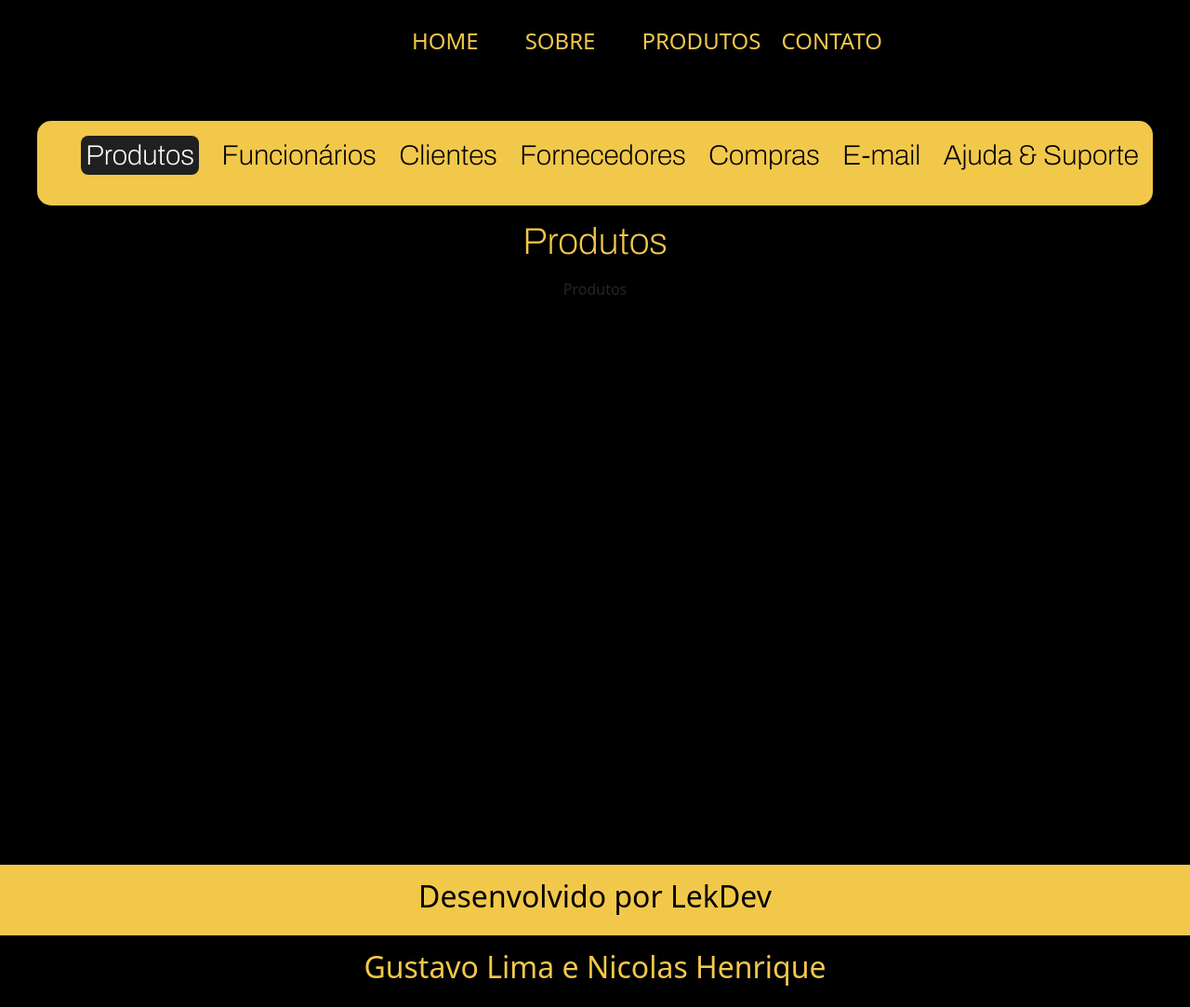
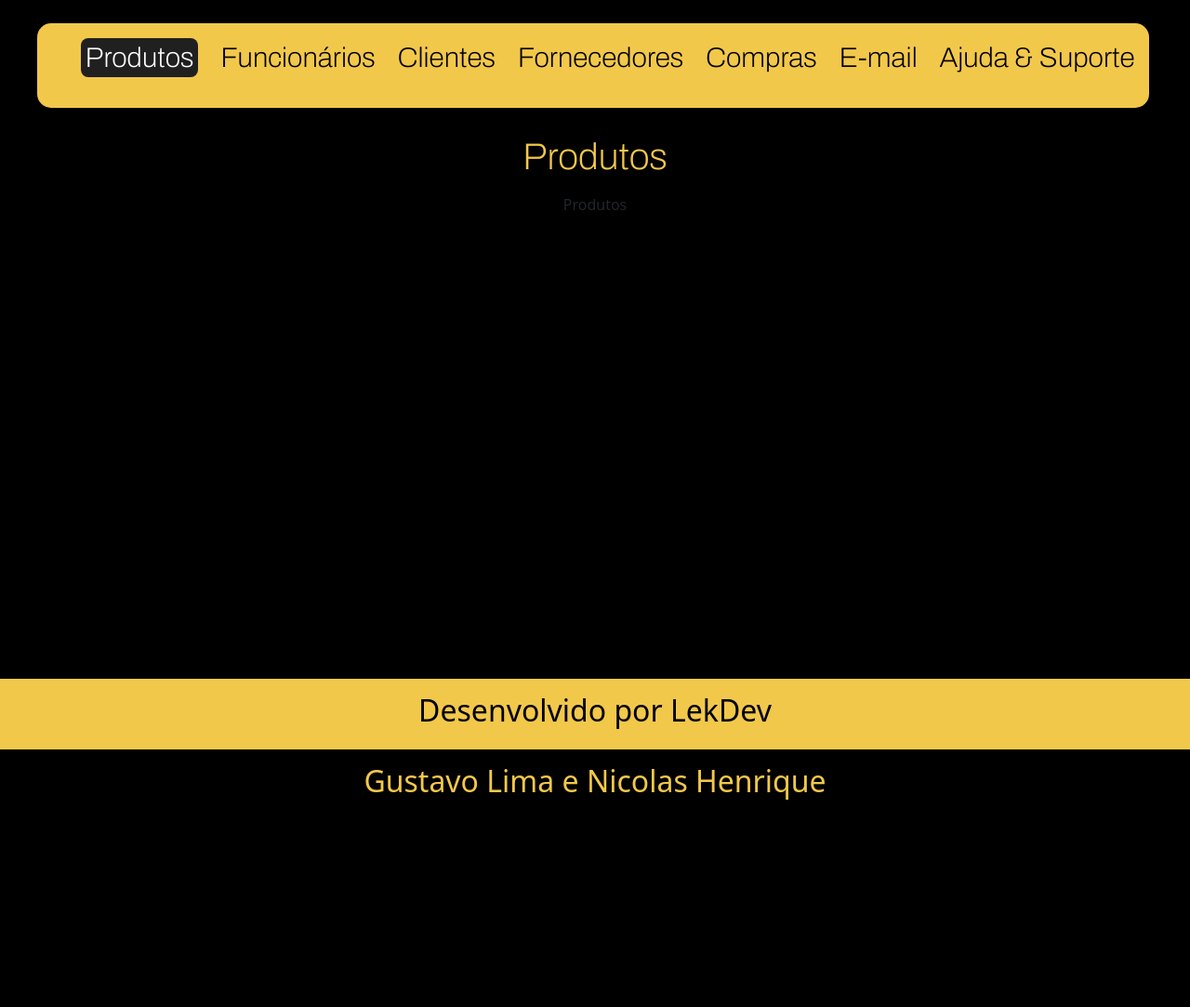
Before and after one commit to nclhenri/adegaIntegrador, a PHP site: page /admin/index.php in a window 1280 px wide; the page is wider, and only the part inside the window is pictured. Shown: that part at 93% size. After the commit the page ends 860 px from the top of that part, so only its background shows below. Run offline with PHP 8.4, Linux system fonts and the light colour scheme.

Commit message:
alterações

```diff
--- a/admin/class/usuarios.php
+++ b/admin/class/usuarios.php
@@ -31,4 +31,3 @@ class UsuarioClass
         return $lista;
     }
 }
-?>
--- a/admin/index.php
+++ b/admin/index.php
@@ -25,36 +25,19 @@ $paginaAtual = @$_GET['p'];
                     <img class=" wow animate__animated animate__fadeInUp" src="../img/logo.png" alt="">
                 </div>
 
-                <button class="abrirMenu"></button>
-                <nav class="menu">
+                <div class="navegacao">
+                    <ul>
 
-
-                    <button class="fecharMenu"></button>
-
-                    <ul>
-                        <li>
-                            <a href="home.php">Home</a>
-                        </li>
-                        <li>
-                            <a href="sobre.php">Sobre</a>
-                        </li>
-                        <div>
-                            <li class="subMenu"><a href="produto.php?p=Cervejas" class="PRT">Produtos</a>
-                                <ul>
-                                    <li><a href="produto.php?p=Gelos">Gelos</a></li>
-                                    <li><a href="produto.php?p=Sucos">Sucos</a></li>
-                                    <li><a href="produto.php?p=Vinhos">Vinhos</a></li>
-                                    <li><a href="produto.php?p=Alcoólicas">Alcoólicas</a></li>
-                                    <li><a href="produto.php?p=Cervejas">Cervejas</a></li>
-                                    <li><a href="produto.php?p=Energéticos">Energéticos</a></li>
+                        <li><a href="index.php?p=produtos" class="<?php echo (($paginaAtual == 'produtos') || ($paginaAtual == '')) ? 'menuAtivo' : '' ?>">Produtos</a></li>
+                        <li><a href="index.php?p=funcionarios" class="<?php echo ($paginaAtual == 'funcionarios') ? 'menuAtivo' : '' ?>">Funcionários</a></li>
+                        <li><a href="index.php?p=clientes" class="<?php echo ($paginaAtual == 'clientes') ? 'menuAtivo' : '' ?>">Clientes</a></li>
+                        <li><a href="index.php?p=fornecedores" class="<?php echo ($paginaAtual == 'fornecedores') ? 'menuAtivo' : '' ?>">Fornecedores</a></li>
+                        <li><a href="index.php?p=compras" class="<?php echo ($paginaAtual == 'compras') ? 'menuAtivo' : '' ?>">Compras</a></li>
+                        <li><a href="index.php?p=email" class="<?php echo ($paginaAtual == 'email') ? 'menuAtivo' : '' ?>">E-mail</a></li>
+                        <li><a href="index.php?p=ajuda" class="<?php echo ($paginaAtual == 'ajuda') ? 'menuAtivo' : '' ?>">Ajuda & Suporte</a></li>
                     </ul>
-                            </li>
                 </div>
 
-                        <li>
-                            <a href="contato.php">Contato</a>
-                        </li>
-                    </ul>
 
                 <div class="user">
                     <a href="formLogin.php">
@@ -72,18 +55,6 @@ $paginaAtual = @$_GET['p'];
     </header>
 
     <main>
-        <div class="navegacao site">
-            <ul>
-
-                <li><a href="index.php?p=produtos" class="<?php echo (($paginaAtual == 'produtos') || ($paginaAtual == '')) ? 'menuAtivo' : '' ?>">Produtos</a></li>
-                <li><a href="index.php?p=funcionarios" class="<?php echo ($paginaAtual == 'funcionarios') ? 'menuAtivo' : '' ?>">Funcionários</a></li>
-                <li><a href="index.php?p=clientes" class="<?php echo ($paginaAtual == 'clientes') ? 'menuAtivo' : '' ?>">Clientes</a></li>
-                <li><a href="index.php?p=fornecedores" class="<?php echo ($paginaAtual == 'fornecedores') ? 'menuAtivo' : '' ?>">Fornecedores</a></li>
-                <li><a href="index.php?p=compras" class="<?php echo ($paginaAtual == 'compras') ? 'menuAtivo' : '' ?>">Compras</a></li>
-                <li><a href="index.php?p=email" class="<?php echo ($paginaAtual == 'email') ? 'menuAtivo' : '' ?>">E-mail</a></li>
-                <li><a href="index.php?p=ajuda" class="<?php echo ($paginaAtual == 'ajuda') ? 'menuAtivo' : '' ?>">Ajuda & Suporte</a></li>
-            </ul>
-        </div>
 
         <h1><?php
             switch ($paginaAtual) {
@@ -126,7 +97,7 @@ $paginaAtual = @$_GET['p'];
                     echo 'Funcionários';
                     break;
                 case 'clientes':
-                    require_once ('usuarios/listar.php');
+                    require_once('usuarios/listar.php');
                     break;
                 case 'fornecedores':
                     echo 'Fornecedores';
--- a/admin/style.css
+++ b/admin/style.css
@@ -19,6 +19,10 @@ body{
     padding: 15px;
     border-radius: 15px;
     margin: 15px;
+    width: 65%;
+    margin-right: 12%;
+
+
 }
 .navegacao ul{
     display: flex;
@@ -42,7 +46,7 @@ main{
     flex-direction: column;
     align-items: center;
     background-color: black;
-    height: 100vh;
+    height: 75vh;
 }
 main h1{
     color: #F2C84B;
--- /dev/null
+++ b/admin/usuarios/atualizar.php
@@ -0,0 +1 @@
+<h2>gustavo</h2>
--- a/admin/usuarios/listar.php
+++ b/admin/usuarios/listar.php
@@ -46,7 +46,7 @@ $lista = $usuarios->ListarUsuarios();
                     <td><?php echo $linha['statusUsuario'] ?></td>
                     <td>
                         <div>
-                            <a class="icon-link icon-link-hover" style="--bs-icon-link-transform: translate3d(0, -.125rem, 0);" href="">
+                            <a class="icon-link icon-link-hover" style="--bs-icon-link-transform: translate3d(0, -.125rem, 0);" href="index.php?p=clientes&e=atualizar">
                                 <svg xmlns="http://www.w3.org/2000/svg" width="16" height="16" fill="currentColor" class="bi bi-pencil-square" viewBox="0 0 16 16">
                                     <path d="M15.502 1.94a.5.5 0 0 1 0 .706L14.459 3.69l-2-2L13.502.646a.5.5 0 0 1 .707 0l1.293 1.293zm-1.75 2.456-2-2L4.939 9.21a.5.5 0 0 0-.121.196l-.805 2.414a.25.25 0 0 0 .316.316l2.414-.805a.5.5 0 0 0 .196-.12l6.813-6.814z" />
                                     <path fill-rule="evenodd" d="M1 13.5A1.5 1.5 0 0 0 2.5 15h11a1.5 1.5 0 0 0 1.5-1.5v-6a.5.5 0 0 0-1 0v6a.5.5 0 0 1-.5.5h-11a.5.5 0 0 1-.5-.5v-11a.5.5 0 0 1 .5-.5H9a.5.5 0 0 0 0-1H2.5A1.5 1.5 0 0 0 1 2.5v11z" />
--- a/admin/usuarios/usuario.php
+++ b/admin/usuarios/usuario.php
@@ -1,5 +1,5 @@
 <?php
-$paginaAtual = @$_GET['u'];
+$paginaAtual = @$_GET['e'];
 
 if ($paginaAtual == '') {
     require_once ('listar.php');
```
Lines whose indentation alone changed are shown as unchanged.
